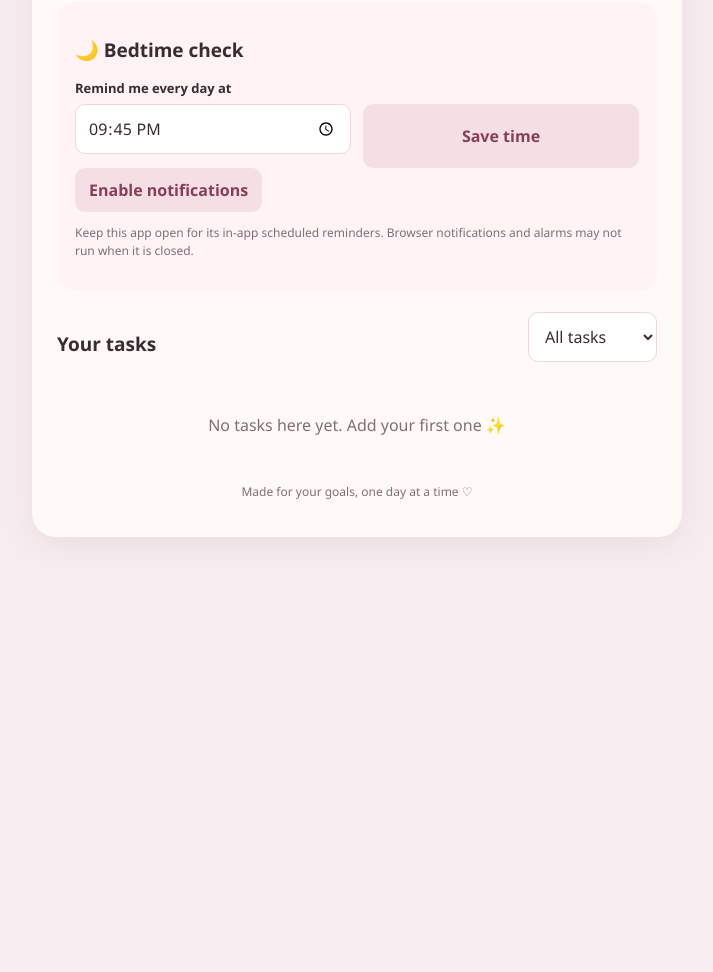
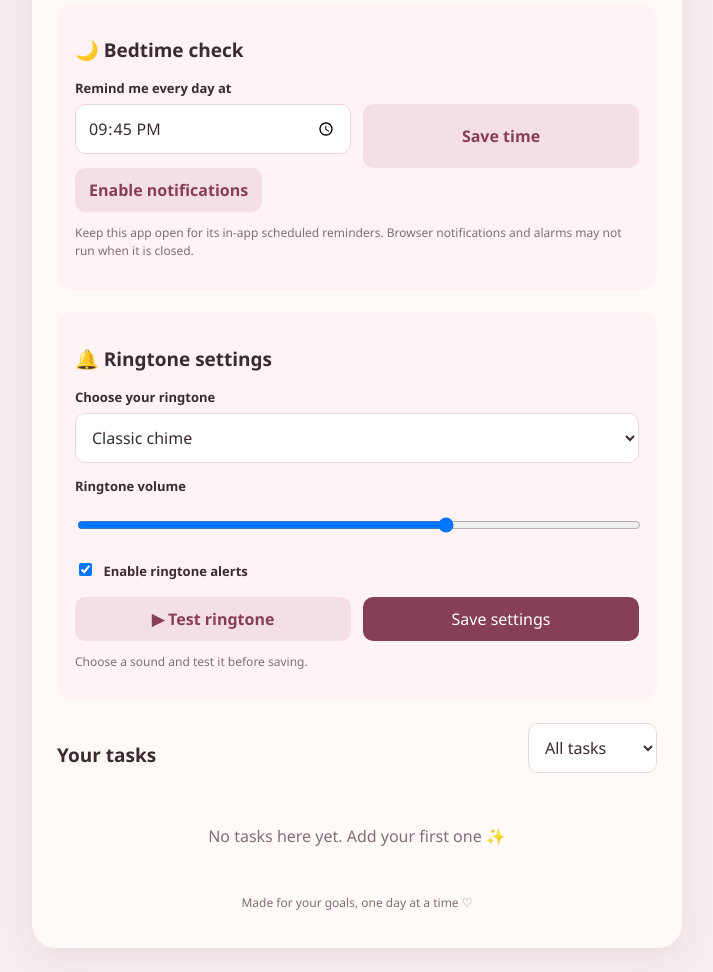
Before and after one commit to sivadharsini2009-hub/SD-Planner, a plain HTML site: page index.html in a window 1280 px wide. Shown: the part 639-1611 px from the top of the page, without its empty margins (283-996 px from the left). Before the commit the page ends 1200 px from the top, so only its background shows below. Drawn offline with Linux system fonts and the light colour scheme.

Commit message:
Add ringtone settings to the planner
Added ringtone settings section with volume control and test button.

```diff
--- a/index.html
+++ b/index.html
@@ -62,6 +62,39 @@
       Browser notifications and alarms may not run when it is closed.</p>
     </section>
 
+    <section class="reminder" id="ringtoneSettings">
+       <h2>🔔 Ringtone settings</h2>
+
+       <label for="ringtone">Choose your ringtone</label>
+       <select id="ringtone">
+       <option value="classic">Classic chime</option>
+       <option value="gentle">Gentle melody</option>
+       <option value="urgent">Urgent reminder</option>
+       </select>
+
+      <label for="ringVolume">Ringtone volume</label>
+      <input id="ringVolume" type="range" min="10" max="100" value="70">
+
+      <label>
+       <input id="ringEnabled" type="checkbox" checked
+        style="width:auto; margin-right:8px">
+        Enable ringtone alerts
+      </label>
+
+      <div class="fields">
+        <button type="button" id="testRingtone" class="secondary">
+           ▶ Test ringtone
+        </button>
+        <button type="button" id="saveRingtone" class="primary">
+           Save settings
+        </button>
+      </div>
+
+     <p class="small" id="ringStatus">
+        Choose a sound and test it before saving.
+     </p>
+    </section>
+
     <section>
       <div class="list-heading">
         <h2>Your tasks</h2>
```
